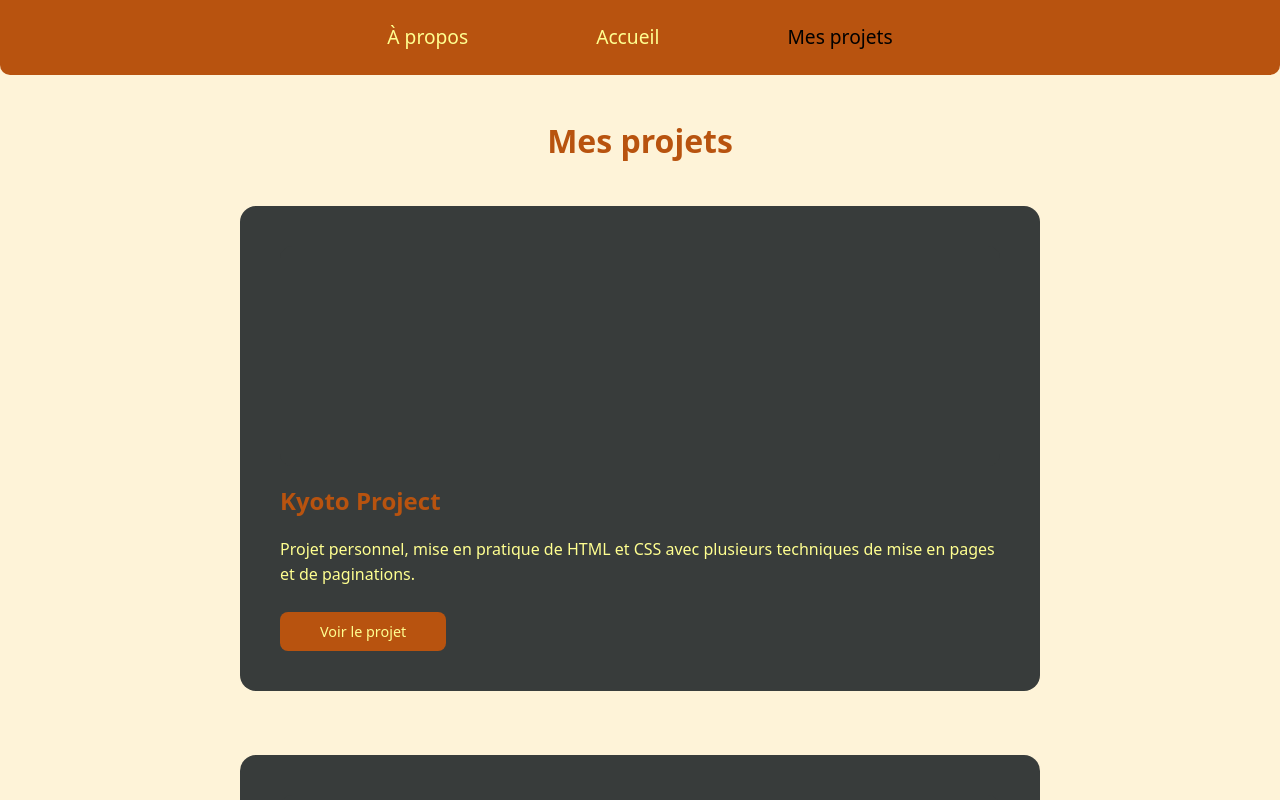
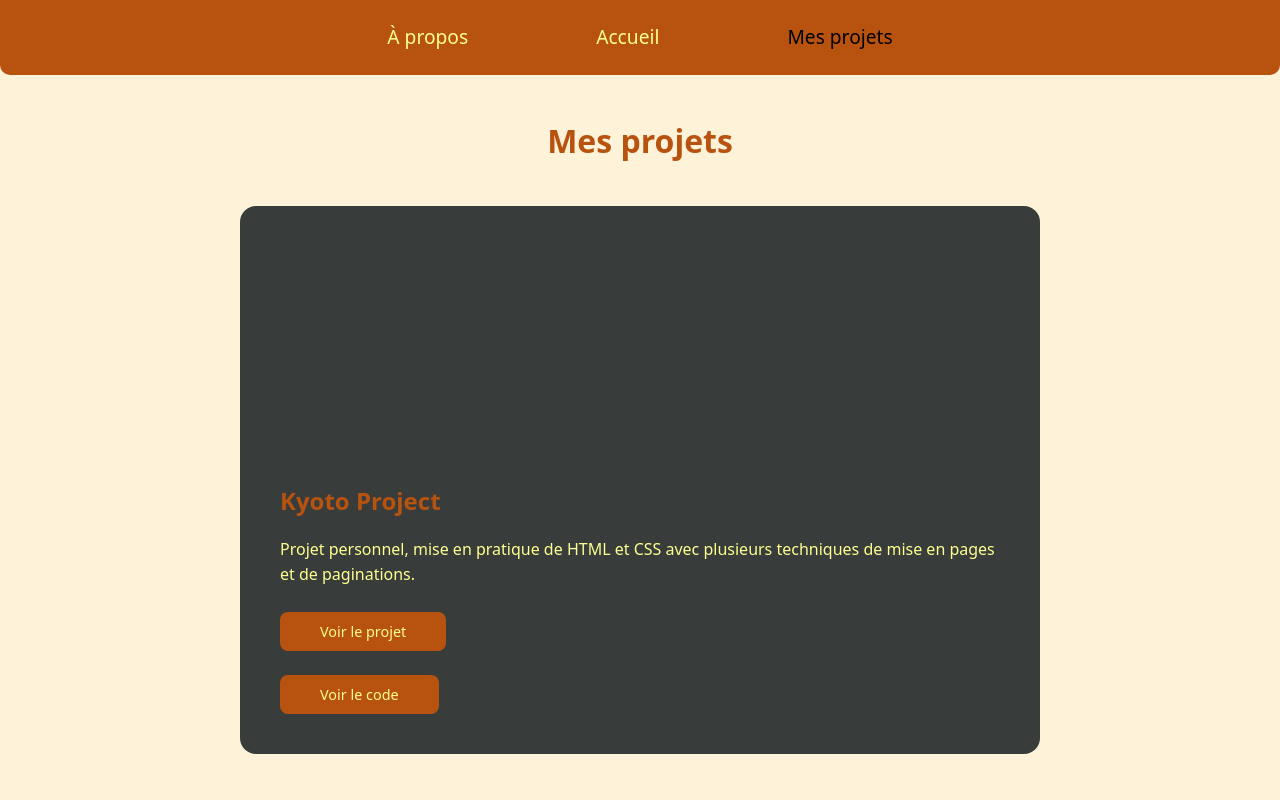
Before and after one commit to Azad-hay/Portfolio, a React (Vite) app: page /#/projets in a window 1280 px wide. Shown: the top 800 px of the page. Built offline with nearby package versions, Linux system fonts and the light colour scheme.

Commit message:
project 1

```diff
--- a/src/pages/Projects/Projects.jsx
+++ b/src/pages/Projects/Projects.jsx
@@ -16,7 +16,8 @@ function Projects() {
             <p className="project-card__description">
               Projet personnel, mise en pratique de HTML et CSS avec plusieurs techniques de mise en pages et de paginations.
             </p>
-            <a href="https://azad-hay.github.io/Kyoto_Project/#contact" className="button project-card__link">Voir le projet</a>
+            <a href="https://azad-hay.github.io/Kyoto_Project/#home" className="button project-card__link">Voir le projet</a>
+            <a href="https://github.com/Azad-hay/Kyoto_Project" className="button project-card__link">Voir le code</a>
           </section>
 
           <section className="project-card">
```
